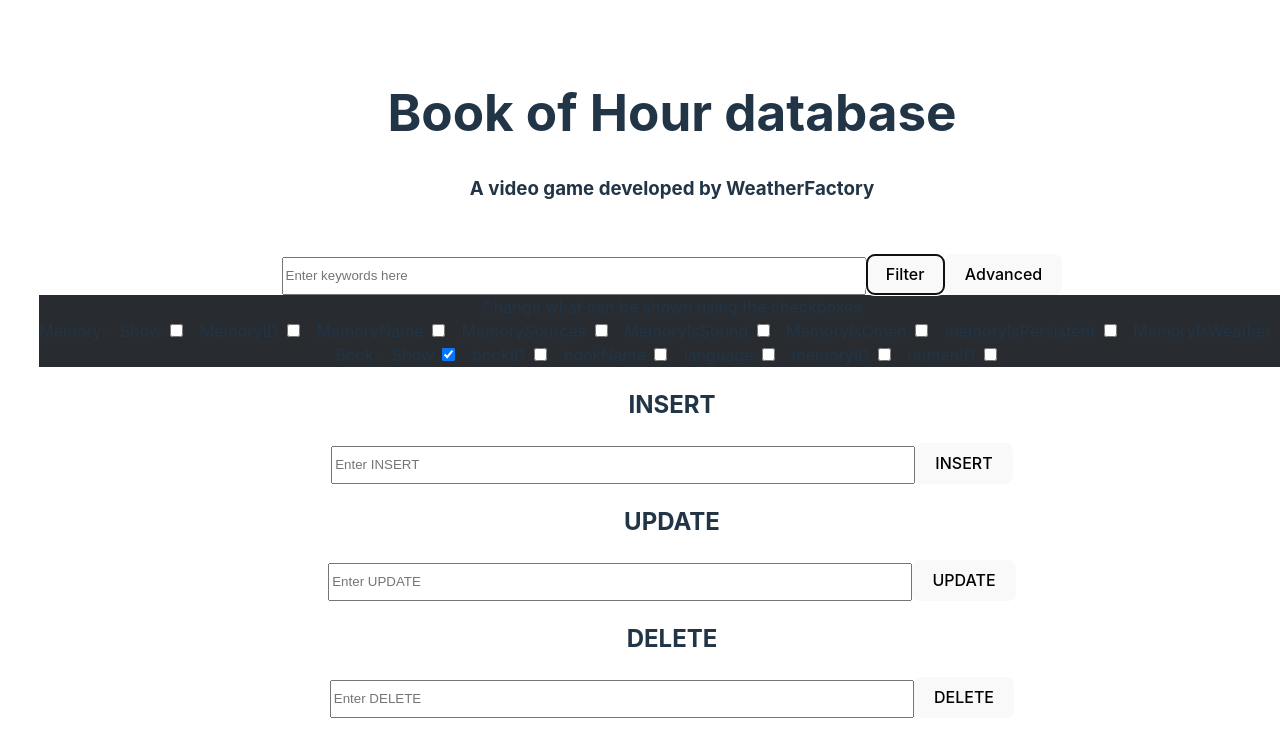
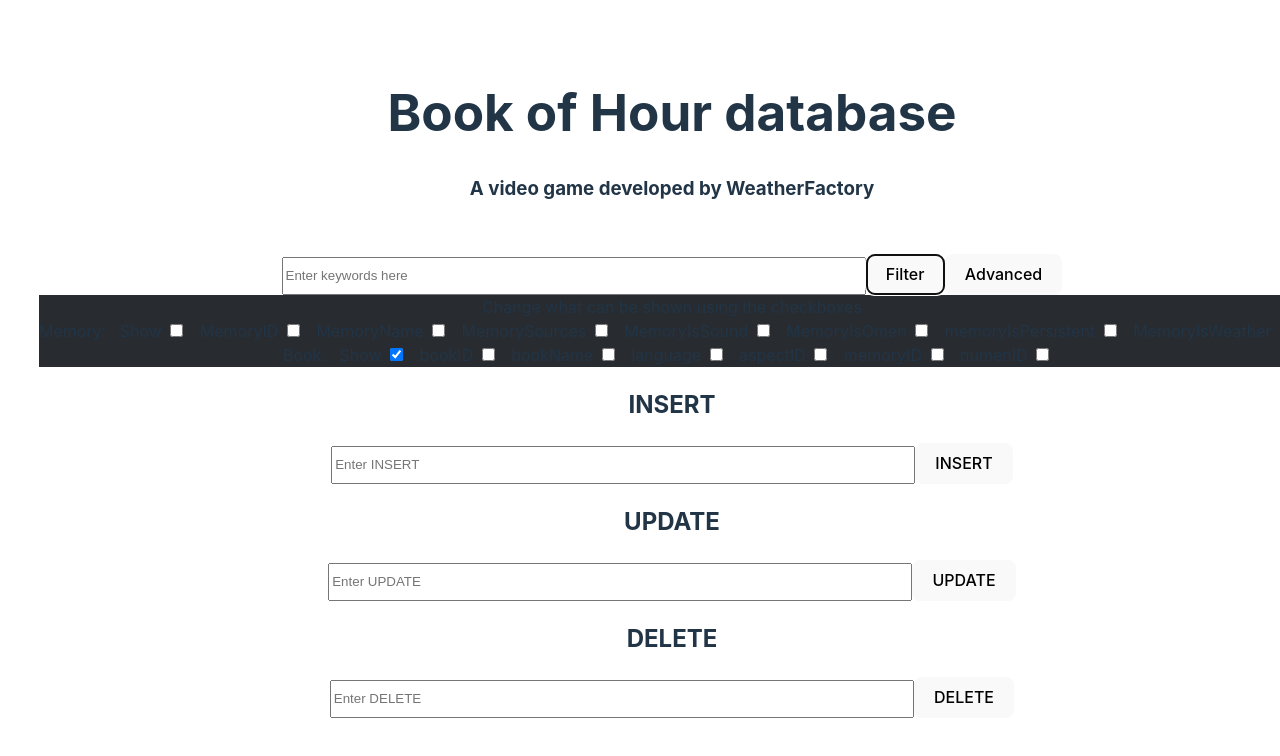
Before and after one commit to kazkianoush/BookOfHours, a React (Vite) app in the folder frontend/: page / in a window 1280 px wide. Both pictures are taken after a click on the button "Filter". Shown: the top 756 px of the page. Built offline with nearby package versions, Linux system fonts and the light colour scheme.

Commit message:
Add aspectID to filter

```diff
--- a/frontend/src/components/inputForm/filterPanel.jsx
+++ b/frontend/src/components/inputForm/filterPanel.jsx
@@ -2,7 +2,7 @@
 
 
 function FilterPanel(props) {
-    const [selectedBookColumns, setSelectedBookColumns] = useState([true, false, false, false, false, false]);
+    const [selectedBookColumns, setSelectedBookColumns] = useState([true, false, false, false, false, false, false]);
 
     const handleBookCheckboxes = (checkboxIndex) => {
         const updatedSelectedBookColumns = selectedBookColumns.map((column, index) =>
@@ -31,8 +31,9 @@
             bookID <input type="checkbox" checked = {selectedBookColumns[1]} onChange={() => handleBookCheckboxes(1)}/> &nbsp;
             bookName <input type="checkbox" checked = {selectedBookColumns[2]} onChange={() => handleBookCheckboxes(2)}/> &nbsp;
             language <input type="checkbox" checked = {selectedBookColumns[3]} onChange={() => handleBookCheckboxes(3)}/> &nbsp;
-            memoryID <input type="checkbox" checked = {selectedBookColumns[4]} onChange={() => handleBookCheckboxes(4)}/> &nbsp;
-            numenID <input type="checkbox" checked = {selectedBookColumns[5]} onChange={() => handleBookCheckboxes(5)}/> &nbsp;
+            aspectID <input type="checkbox" checked = {selectedBookColumns[4]} onChange={() => handleBookCheckboxes(4)}/> &nbsp;
+            memoryID <input type="checkbox" checked = {selectedBookColumns[5]} onChange={() => handleBookCheckboxes(5)}/> &nbsp;
+            numenID <input type="checkbox" checked = {selectedBookColumns[6]} onChange={() => handleBookCheckboxes(6)}/> &nbsp;
        </div>
        </>
     );
--- a/frontend/src/components/inputForm/inputForm.jsx
+++ b/frontend/src/components/inputForm/inputForm.jsx
@@ -14,7 +14,7 @@
 
   const [selectedColumnsAllTable, setSelectedColumnsAllTable] = useState([
     [false, false, false, false, false, false, false, false],
-    [true, false, false, false, false, false]
+    [true, false, false, false, false, false, false]
   ]);
 
   let numenOnly = 0;
@@ -78,9 +78,12 @@
       columnArr.push("language");
     }
     if (bookFilter[4]) {
+      columnArr.push("aspectID");
+    }
+    if (bookFilter[5]) {
       columnArr.push("memoryID");
     }
-    if (bookFilter[5]) {
+    if (bookFilter[6]) {
       columnArr.push("numenID");
     }
     selectedColumns = columnArr.join();
```
